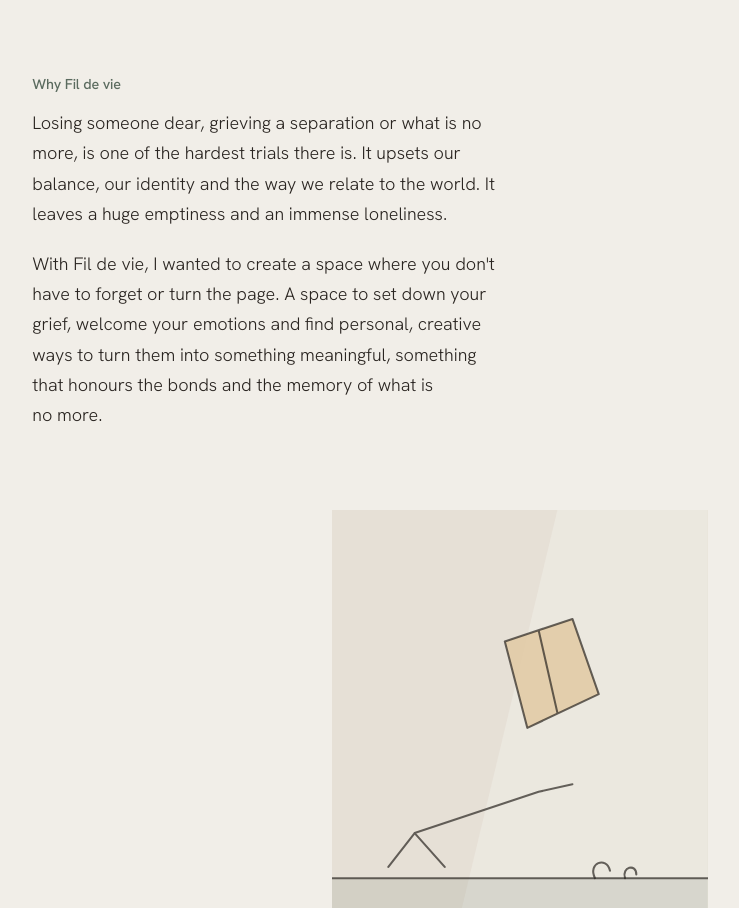
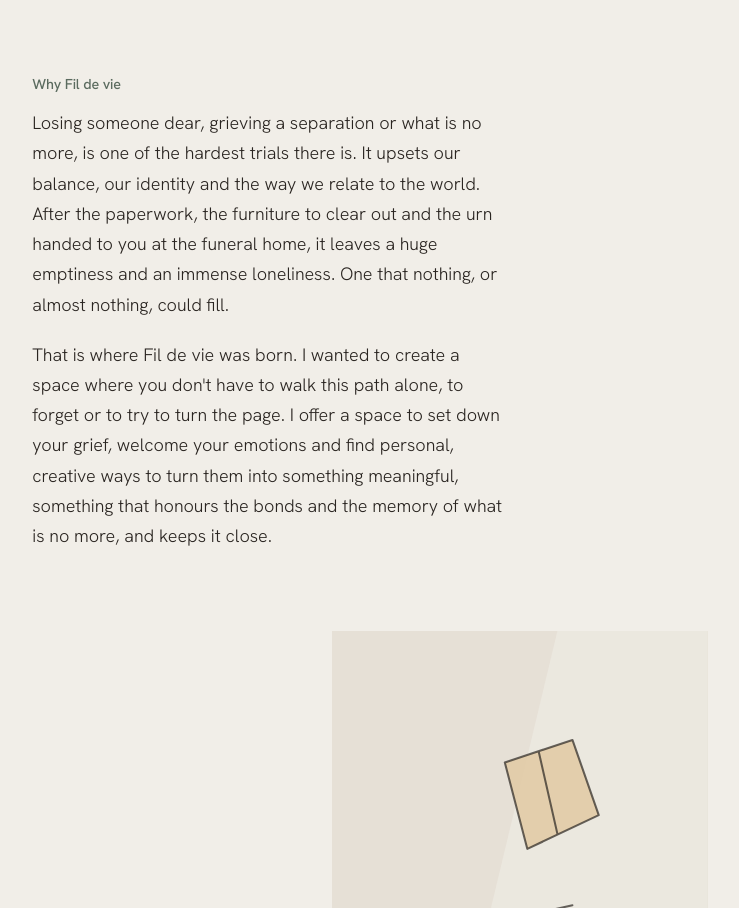
Before and after one commit to Dioshy/fil-de-vie, a plain HTML site: page index.html in a window 1280 px wide. Shown: the part 1925-2833 px from the top of the page, without its empty margins (220-959 px from the left). Drawn offline with Linux system fonts and the light colour scheme; no server answers.

Commit message:
Smooth the thread and update Pourquoi le Fil de vie
Co-Authored-By: Claude Opus 5.5 <noreply@anthropic.com>

```diff
--- a/i18n/en.json
+++ b/i18n/en.json
@@ -37,8 +37,8 @@
     "natTextP1": "My name is Nathalie Sibille. I am a certified coach, trained in linguistics and applied psychology, and I spent more than thirty years in human resources, supporting people through their careers, their changes and their transitions at work.",
     "natTextP2": "I have also guided young people in choosing what to study, women looking for a better balance in their lives, and also, without even realising it, my mum, the pillar of my life, through a terrible fight with illness. Sadly, she did not win it, and her death left me lost, emptier than a shell. Then came my dad's turn; he was only waiting to join her, and his wish came true a few years ago.",
     "natWhyTitle": "Why <span translate=\"no\">Fil de vie</span>",
-    "natWhyP1": "Losing someone dear, grieving a separation or what is no more, is one of the hardest trials there is. It upsets our balance, our identity and the way we relate to the world. It leaves a huge emptiness and an immense loneliness.",
-    "natWhyP2": "With <span translate=\"no\">Fil de vie</span>, I wanted to create a space where you don't have to forget or turn the page. A space to set down your grief, welcome your emotions and find personal, creative ways to turn them into something meaningful, something that honours the bonds and the memory of what is no more.",
+    "natWhyP1": "Losing someone dear, grieving a separation or what is no more, is one of the hardest trials there is. It upsets our balance, our identity and the way we relate to the world. After the paperwork, the furniture to clear out and the urn handed to you at the funeral home, it leaves a huge emptiness and an immense loneliness. One that nothing, or almost nothing, could fill.",
+    "natWhyP2": "That is where <span translate=\"no\">Fil de vie</span> was born. I wanted to create a space where you don't have to walk this path alone, to forget or to try to turn the page. I offer a space to set down your grief, welcome your emotions and find personal, creative ways to turn them into something meaningful, something that honours the bonds and the memory of what is no more, and keeps it close.",
     "natPhotoLabel": "Portrait: Nathalie at her workbench, a piece of amber glass held up to the window, the soldering iron resting beside her.",
     "natPhotoFigcaption": "Nathalie, in her workshop.",
     "natEcoute": "<span>Listening</span> Through my working life and my life itself, made of changes, breaks and turning points, I have learned what I believe matters most: to listen without judging, to trust that the resources are already there, and to let each person move forward at their own pace, one step after another.",
--- a/i18n/fr.json
+++ b/i18n/fr.json
@@ -37,8 +37,8 @@
     "natTextP1": "Je m'appelle Nathalie Sibille. Coach certifiée, formée en linguistique et en psychologie appliquée, j'ai passé plus de trente ans dans les ressources humaines, à accompagner des personnes dans leurs parcours, leurs changements et leurs transitions au sein de l'entreprise.",
     "natTextP2": "J'ai également accompagné des jeunes dans le choix de leur voie d'études, des femmes en quête d'un meilleur équilibre de vie, et aussi, sans même m'en rendre compte, ma maman, mon pilier de vie, dans un terrible combat contre la maladie. Elle ne l'a pas gagné, malheureusement, et son décès m'a laissée désemparée, plus vide qu'une coquille. Est venu ensuite le tour de mon papa, qui n'attendait que de la rejoindre, et dont le souhait a été exaucé il y a quelques années.",
     "natWhyTitle": "Pourquoi le <span translate=\"no\">Fil de vie</span>",
-    "natWhyP1": "Perdre un être cher, faire le deuil d'une séparation ou de ce qui n'est plus est l'une des épreuves les plus difficiles qui soient. Elle bouleverse notre équilibre, notre identité et notre rapport au monde. Elle laisse un énorme vide et une immense solitude.",
-    "natWhyP2": "Avec le <span translate=\"no\">Fil de vie</span>, j'ai voulu créer un espace où l'on n'a pas à oublier ni à tourner la page. Un espace pour déposer sa peine, accueillir ses émotions et trouver des façons personnelles et créatives de les transformer en quelque chose de porteur de sens, qui honore les liens et la mémoire de ce qui n'est plus.",
+    "natWhyP1": "Perdre un être cher, faire le deuil d'une séparation ou de ce qui n'est plus est l'une des épreuves les plus difficiles qui soient. Elle bouleverse notre équilibre, notre identité et notre rapport au monde. Après les papiers, les meubles à vider et l'urne qu'on vous tend au funérarium, elle laisse un énorme vide et une immense solitude. Que rien ou presque ne pouvait combler.",
+    "natWhyP2": "C'est de là qu'est né le <span translate=\"no\">Fil de vie</span>. J'ai voulu créer un espace où l'on n'a pas à faire ce chemin seul(e), à oublier ou à tenter de tourner la page. Je propose un espace pour déposer sa peine, accueillir ses émotions et trouver des façons personnelles et créatives de les transformer en quelque chose de porteur de sens, qui honore les liens et la mémoire de ce qui n'est plus, et le garde près de soi.",
     "natPhotoLabel": "Portrait : Nathalie à son établi, un morceau de verre ambre levé vers la fenêtre, le fer à souder posé à côté.",
     "natPhotoFigcaption": "Nathalie, à l'atelier.",
     "natEcoute": "<span>L'écoute</span> Au fil de mon parcours professionnel et de mon parcours de vie, fait de changements, de ruptures et de tournants, j'ai appris ce que je pense être l'essentiel\u00a0: écouter sans juger, croire que les ressources sont déjà là, et laisser chacun avancer à son propre rythme, un pas après l'autre.",
--- a/i18n/nl.json
+++ b/i18n/nl.json
@@ -37,8 +37,8 @@
     "natTextP1": "Ik ben Nathalie Sibille. Ik ben gecertificeerd coach, opgeleid in taalkunde en toegepaste psychologie, en ik heb meer dan dertig jaar in human resources gewerkt, waar ik mensen begeleidde in hun loopbaan, hun veranderingen en hun overgangen binnen het bedrijf.",
     "natTextP2": "Ik begeleidde ook jongeren bij de keuze van hun studierichting, vrouwen op zoek naar een beter evenwicht in hun leven, en ook, zonder het zelf te beseffen, mijn mama, de pijler van mijn leven, in een vreselijke strijd tegen de ziekte. Die heeft ze helaas niet gewonnen, en haar overlijden liet me radeloos achter, leger dan een lege schelp. Daarna was mijn papa aan de beurt, die alleen nog wachtte om haar terug te vinden, en wiens wens enkele jaren geleden in vervulling ging.",
     "natWhyTitle": "Waarom <span translate=\"no\">Fil de vie</span>",
-    "natWhyP1": "Een dierbare verliezen, rouwen om een scheiding of om wat er niet meer is, is een van de zwaarste beproevingen die er bestaan. Het brengt ons evenwicht, onze identiteit en onze kijk op de wereld aan het wankelen. Het laat een enorme leegte achter en een immense eenzaamheid.",
-    "natWhyP2": "Met <span translate=\"no\">Fil de vie</span> wilde ik een plek creëren waar u niet hoeft te vergeten of de bladzijde om te slaan. Een plek om uw verdriet neer te leggen, uw emoties te verwelkomen en persoonlijke, creatieve manieren te vinden om ze om te zetten in iets zinvols, dat de banden en de herinnering eert aan wat er niet meer is.",
+    "natWhyP1": "Een dierbare verliezen, rouwen om een scheiding of om wat er niet meer is, is een van de zwaarste beproevingen die er bestaan. Het brengt ons evenwicht, onze identiteit en onze kijk op de wereld aan het wankelen. Na de papieren, de meubels die leeggemaakt moeten worden en de urne die u in het funerarium wordt aangereikt, laat het een enorme leegte achter en een immense eenzaamheid. Een leegte die niets, of bijna niets, kon opvullen.",
+    "natWhyP2": "Daaruit is <span translate=\"no\">Fil de vie</span> ontstaan. Ik wilde een plek creëren waar u deze weg niet alleen hoeft te gaan, en niet hoeft te vergeten of te proberen de bladzijde om te slaan. Ik bied een plek om uw verdriet neer te leggen, uw emoties te verwelkomen en persoonlijke, creatieve manieren te vinden om ze om te zetten in iets zinvols, dat de banden en de herinnering eert aan wat er niet meer is, en die dicht bij u houdt.",
     "natPhotoLabel": "Portret: Nathalie aan haar werkbank, een stuk amberkleurig glas voor het raam omhooggehouden, de soldeerbout ernaast.",
     "natPhotoFigcaption": "Nathalie, in het atelier.",
     "natEcoute": "<span>Het luisteren</span> Doorheen mijn loopbaan en mijn leven, vol veranderingen, breuken en keerpunten, heb ik geleerd wat volgens mij het belangrijkste is: luisteren zonder te oordelen, erop vertrouwen dat de kracht er al is, en iedereen in zijn eigen tempo laten verdergaan, stap voor stap.",
--- a/index.html
+++ b/index.html
@@ -120,8 +120,8 @@
 
   <div class="nat-why" data-fade>
     <h3 data-i18n-html="nathalie.natWhyTitle" class="nat-hands-title">Pourquoi le <span translate="no">Fil de vie</span></h3>
-    <p data-i18n="nathalie.natWhyP1">Perdre un être cher, faire le deuil d'une séparation ou de ce qui n'est plus est l'une des épreuves les plus difficiles qui soient. Elle bouleverse notre équilibre, notre identité et notre rapport au monde. Elle laisse un énorme vide et une immense solitude.</p>
-    <p data-i18n-html="nathalie.natWhyP2">Avec le <span translate="no">Fil de vie</span>, j'ai voulu créer un espace où l'on n'a pas à oublier ni à tourner la page. Un espace pour déposer sa peine, accueillir ses émotions et trouver des façons personnelles et créatives de les transformer en quelque chose de porteur de sens, qui honore les liens et la mémoire de ce qui n'est plus.</p>
+    <p data-i18n="nathalie.natWhyP1">Perdre un être cher, faire le deuil d'une séparation ou de ce qui n'est plus est l'une des épreuves les plus difficiles qui soient. Elle bouleverse notre équilibre, notre identité et notre rapport au monde. Après les papiers, les meubles à vider et l'urne qu'on vous tend au funérarium, elle laisse un énorme vide et une immense solitude. Que rien ou presque ne pouvait combler.</p>
+    <p data-i18n-html="nathalie.natWhyP2">C'est de là qu'est né le <span translate="no">Fil de vie</span>. J'ai voulu créer un espace où l'on n'a pas à faire ce chemin seul(e), à oublier ou à tenter de tourner la page. Je propose un espace pour déposer sa peine, accueillir ses émotions et trouver des façons personnelles et créatives de les transformer en quelque chose de porteur de sens, qui honore les liens et la mémoire de ce qui n'est plus, et le garde près de soi.</p>
   </div>
 
   <figure data-i18n-attr="aria-label:nathalie.natPhotoLabel" class="nat-photo" data-slot="photo" role="img" data-thread="around" data-thread-side="left" data-thread-clear="8" data-thread-min="768" data-thread-tie="overhand" data-thread-knot-size="48" data-thread-knot-size-narrow="40" data-thread-tie-narrow="rail"
--- a/scripts/thread.js
+++ b/scripts/thread.js
@@ -47,8 +47,9 @@
   const DETOUR_MIN = 0.25, DETOUR_RATE = 2, DETOUR_LEAD = 0.35;
   const DETOUR_LAG = 0.5, TIP_LO = 0.1, TIP_HI = 0.95;
   const LEG_RATE = 2.2;     // px of line per px of scroll on the legs of a knot tied between them (K3)
-  const HOLD_DROP = 28;     // px the held line keeps going below a step's text before it steps sideways
+  const HOLD_DROP = 6;      // px the held line keeps going below a step's text before it steps sideways (its round turn takes the rest)
   const CINCH_MS = 700;     // a knot pulls tight once, when tied
+  const FOLLOW_S = 0.12;    // the drawn tip glides after the scroll (time constant, s): a wheel's steps never jerk it
 
   const anchors = [...document.querySelectorAll("[data-thread]")];
   if (!anchors.length) return;
@@ -108,7 +109,7 @@
 
   // Animation state
   let arrive = still ? 1 : 0, arriveT = still ? 1 : 0;
-  let drawn = 0, dirty = true;
+  let drawn = 0, dirty = true, snap = true;
   let sentFloor = 0; // a sent message ties the knot at the button, wherever the reader is
   const sway = { on: false, i0: 0, i1: 0, x: 0, v: 0, nx: null, ny: null, w: null };
   let pulse = null; // { t, from, a, b }
@@ -280,8 +281,10 @@
       return true;
     };
 
-    let holdY = null;
+    let holdY = null, fromHold = false;
     for (const e of boxes) {
+      const stepIn = fromHold;
+      fromHold = false;
       const { a, kind, b, span, btn, holdB } = e;
       if (!b.w && !b.h) continue;     // hidden
       if (b.t < lastY - 1) continue;  // never loop back up the page
@@ -289,7 +292,7 @@
       if (holdY !== null) {
         // …and a little past it: the sideways step to the next knot starts 28 px below the step's last line
         holdY = Math.min(holdY + HOLD_DROP, Math.max(holdY, b.t - 12));
-        if (holdY > lastY) { rail(lastY, holdY); pts.push({ x: baseX, y: holdY, v: true }); lastY = holdY; }
+        if (holdY > lastY) { rail(lastY, holdY); pts.push({ x: baseX, y: holdY, v: true }); lastY = holdY; fromHold = true; }
         holdY = null;
         baseX = rx;
       }
@@ -361,6 +364,26 @@
             lastY = cy + R;
           }
           baseX = rx;
+        } else if (stepIn && cx - R > pts[pts.length - 1].x + 24) {
+          // A sideways step from the step above lands on the knot's centre, not its top: the extra height
+          // lets the S-bend open out instead of turning on two elbows (the knot hides where it lands)
+          // Two round turns (true quarter circles, as round as the height allows) joined by a level run:
+          // one cubic alone cannot turn twice in so little height without bunching the turns into elbows
+          const o = pts[pts.length - 1], x0 = o.x, y0 = o.y;
+          // (with room to drop, as tall as it is wide or more, a single S is already round)
+          const r = (cy - y0) / 2;
+          if (cy - y0 < cx - x0 - 8) {
+            const Q = QUARTER * r;
+            pts.push(
+              { x: x0 + r, y: y0 + r, hz: true, fx: [{ x: x0, y: y0 + Q }, { x: x0 + r - Q, y: y0 + r }] },
+              { x: cx - r, y: cy - r, hz: true },
+              { x: cx, y: cy, v: true, fx: [{ x: cx - r + Q, y: cy - r }, { x: cx, y: cy - r + Q }] },
+            );
+          } else pts.push({ x: cx, y: cy, v: true });
+          pts.push({ x: cx, y: cy + R, v: true });
+          tieAt.push({ el: a, idx: pts.length - 2 });
+          lastY = cy + R;
+          if (holdB !== null) { baseX = cx; holdY = holdB; } else baseX = rx;
         } else {
           rail(lastY, cy - R);
           through(cx, cy, R);
@@ -370,6 +393,12 @@
         }
       } else if (kind === "wrap") {
         const p = 12, L = btn.l, R = btn.r, T = btn.t, B = btn.b, M = (T + B) / 2, w = R - L;
+        // Where the knot beside the button sits (slide looks at the line so far, so ask before going on)
+        let kS = 0, kk = 0, kx = 0, ky = null;
+        if (tie) {
+          kS = sizeOf(a, W < 768); kk = kS / GLYPH[tie].w; kx = L - 24 - GLYPH[tie].hw * kk;
+          ky = slide(a, tie, kS, lvOf(a), M);
+        }
         rail(lastY, T - 70);
         pts.push({ x: rx, y: T - 70, v: true });
         const s0 = pts.length - 1;
@@ -382,14 +411,19 @@
           { x: R + p, y: M },
           { x: R + p * 0.6, y: T - p * 0.8 },
           { x: L + w * 0.5, y: T - p * 1.05 },
-          { x: L - p * 0.4, y: T - p * 0.6 },
         );
         let done = false;
-        if (tie) {
-          const S = sizeOf(a, W < 768), k = S / GLYPH[tie].w, cx = L - 24 - GLYPH[tie].hw * k;
-          const y = slide(a, tie, S, lvOf(a), M);
-          if (y !== null) {
+        if (tie && ky !== null) {
+          const S = kS, k = kk, cx = kx, y = ky;
+          {
+            // Leaving the top of the loop level and dropping into the knot on a quarter ellipse:
+            // no cusp where the line turns from going left to going down
+            const top = y - 28 * k, sx = L - p * 0.4, ex = sx - cx;
+            const sy0 = Math.min(T - p * 0.6, top - ex * 0.75);
+            pts.push({ x: sx, y: sy0, hz: true });
             const g = glyph(tie, cx, y, S);
+            const ey = top - sy0;
+            pts[g.p0].fx = [{ x: sx - ex * QUARTER, y: sy0 }, { x: cx, y: top - ey * QUARTER }];
             tieAt.push({ el: knotOf(a), idx: g.p1, g });
             feats.push({ a, kind: "knot", sec: e.sec, k: gRange(g), i0: g.p0 * SUB, i1: g.p1 * SUB });
             pts.push({ x: rx, y: B + 70, v: true });
@@ -397,6 +431,7 @@
           }
         }
         if (!done) {
+          pts.push({ x: L - p * 0.4, y: T - p * 0.6 });
           pts.push({ x: L - p * 1.15, y: M + 3 });
           tieAt.push({ el: knotOf(a), idx: pts.length - 1 });
           pts.push({ x: rx, y: B + 70, v: true });
@@ -452,8 +487,15 @@
       if (b.fx) { c1 = b.fx[0]; c2 = b.fx[1]; } else {
         // Handles never longer than half the segment, so short stretches (through a knot) never overshoot
         const cap = Math.hypot(b.x - a.x, b.y - a.y) * 0.5;
-        const h = (t) => { const l = Math.hypot(t.x, t.y) / 3; const k = l > cap ? cap / l : 1; return { x: (t.x / 3) * k, y: (t.y / 3) * k }; };
-        const h1 = h(tans[i]), h2 = h(tans[i + 1]);
+        // A vertical (or level) handle never reaches past the other end's height (or x): longer, the curve
+        // would dip back on itself and read as two elbows (the short sideways steps between two knots)
+        const dx = Math.abs(b.x - a.x), dy = Math.abs(b.y - a.y);
+        const h = (t, p) => {
+          const lim = p.v ? Math.max(dy * 0.85, 1) : p.hz ? Math.max(dx * 0.85, 1) : cap;
+          const l = Math.hypot(t.x, t.y) / 3, c = Math.min(cap, lim), k = l > c ? c / l : 1;
+          return { x: (t.x / 3) * k, y: (t.y / 3) * k };
+        };
+        const h1 = h(tans[i], a), h2 = h(tans[i + 1], b);
         c1 = { x: a.x + h1.x, y: a.y + h1.y };
         c2 = { x: b.x - h2.x, y: b.y - h2.y };
       }
@@ -705,6 +747,7 @@
       for (const p of [pulse.a, pulse.b]) { p.setAttribute("d", d); p.setAttribute("pathLength", total.toFixed(2)); }
     }
     dirty = true;
+    snap = true; // the lengths are new: no gliding from a length on the old line
     paint();
   }
 
@@ -729,7 +772,9 @@
 
   function paint() {
     dirty = false;
-    drawn = readerLength() * arrive;
+    // The tip follows the reader in tick(); it jumps straight there only when still or after a rebuild
+    const target = readerLength() * arrive;
+    if (still || snap) { drawn = target; snap = false; } else if (Math.abs(target - drawn) > 0.25) wake();
     if (sway.on && lens[sway.i1] > drawn) endSway();
     // Gaps in the drawn line where an overlay stands in for it (the sway, the loop untwisting);
     // each overlay meets the line exactly at both ends
@@ -830,6 +875,12 @@
       pulse.t += (dt * 1000) / PULSE_MS;
       if (pulse.t >= 1) endPulse();
       else { stepPulse(); busy = true; }
+    }
+
+    if (!still) {
+      const gap = readerLength() * arrive - drawn;
+      if (Math.abs(gap) > 0.25) { drawn += gap * (1 - Math.exp(-dt / FOLLOW_S)); dirty = true; busy = true; }
+      else if (gap) { drawn += gap; dirty = true; }
     }
 
     if (dirty) paint();
```
